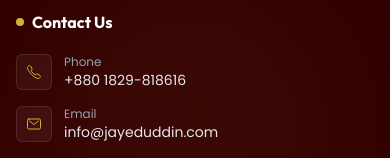
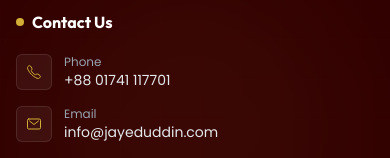
Before and after one commit to sakkib443/zayeduddin-melm, a Next.js app: page / in a window 390 px wide. Shown: the part 6550-6708 px from the top of the page. Built offline with nearby package versions, Linux system fonts and the light colour scheme; no server answers; a web font is replaced by a local one.

Commit message:
Update contact phone number and WhatsApp links

```diff
--- a/src/components/sheard/FloatingWhatsAppButton.jsx
+++ b/src/components/sheard/FloatingWhatsAppButton.jsx
@@ -25,7 +25,7 @@ const FloatingWhatsAppButton = () => {
 
     return (
         <a
-            href="https://wa.me/8801829818616"
+            href="https://wa.me/8801741117701"
             target="_blank"
             rel="noopener noreferrer"
             className={`fixed right-6 z-[60] flex items-center justify-center w-14 h-14 bg-[#25D366] text-white rounded-full shadow-[0_4px_14px_rgba(37,211,102,0.4)] hover:bg-[#20bd5a] hover:scale-110 hover:-translate-y-1 transition-all duration-300 group ${isScrolled ? 'bottom-24' : 'bottom-6'
--- a/src/components/sheard/Footer.jsx
+++ b/src/components/sheard/Footer.jsx
@@ -182,13 +182,13 @@ const Footer = () => {
             </h4>
             <ul className="space-y-4">
               <li>
-                <a href="tel:+8801829818616" className="group flex items-start gap-3">
+                <a href="tel:+8801741117701" className="group flex items-start gap-3">
                   <div className="w-9 h-9 rounded-md bg-white/5 border border-white/10 flex items-center justify-center shrink-0 group-hover:border-[#D4AF37] transition-colors">
                     <IoCallOutline className="text-[#D4AF37]" />
                   </div>
                   <div>
                     <p className={`text-xs text-gray-400 work ${bengaliClass}`}>{t("footer.phone")}</p>
-                    <p className="text-gray-200 text-sm work group-hover:text-[#D4AF37] transition-colors">+880 1829-818616</p>
+                    <p className="text-gray-200 text-sm work group-hover:text-[#D4AF37] transition-colors">+88 01741 117701</p>
                   </div>
                 </a>
               </li>
--- a/src/components/sheard/WhatsAppButton.jsx
+++ b/src/components/sheard/WhatsAppButton.jsx
@@ -8,7 +8,7 @@ const WhatsAppButton = () => {
 
     return (
         <a
-            href="https://wa.me/8801829818616?text=Hello%20Hi%20Ict%20Park!%20I%20want%20to%20know%20more%20about%20your%20courses."
+            href="https://wa.me/8801741117701?text=Hello%20Zayed%20Uddin!%20I%20want%20to%20know%20more%20about%20your%20training."
             target="_blank"
             rel="noopener noreferrer"
             onMouseEnter={() => setIsHovered(true)}
```
